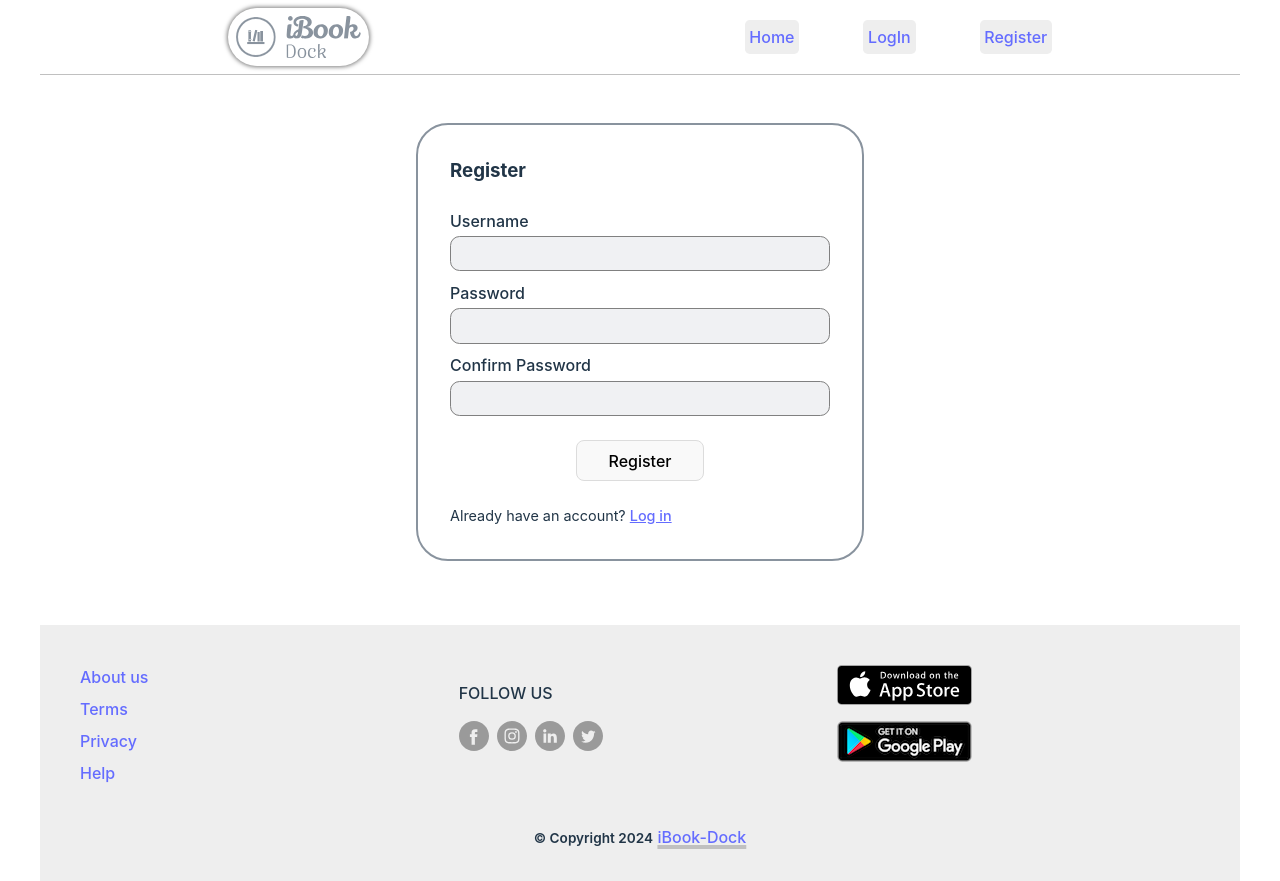
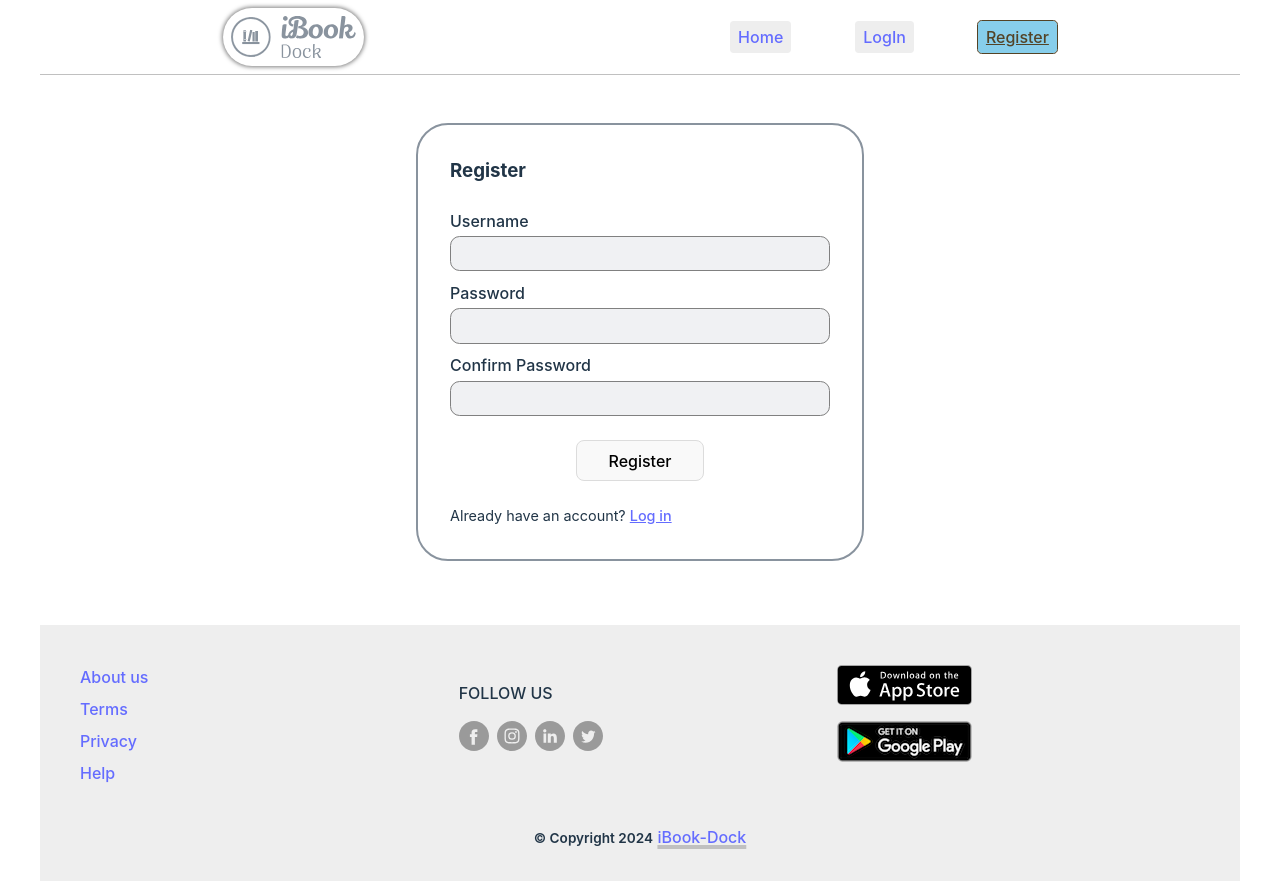
Before and after one commit to Amine-UiWeb/mern-IBook, a React (Vite) app in the folder client/: page /register in a window 1280 px wide. Built offline with nearby package versions, Linux system fonts and the light colour scheme.

Commit message:
Client: minor css change for Navbar

```diff
--- a/client/src/components/Navbar.css
+++ b/client/src/components/Navbar.css
@@ -32,24 +32,24 @@ nav.nav ul {
 }
 
 nav.nav ul li{
-  border-radius: .3rem;
   background: #eee;
+  border-radius: .23rem;
+  outline: 1px solid transparent;
   transition: .1s ease-out;
-  outline: 1px solid transparent;
 }
-nav.nav ul li:hover {
+nav.nav ul li:is(:hover, :has(> a.active)) {
   background: skyblue;
-  cursor: pointer;
   color: #fff;
   outline-color: var(--wheat-4);
+  cursor: pointer;
 }
 
 nav.nav ul li a {
+  display: block;
+  padding: .25rem .5rem;
   text-wrap: nowrap;
-  padding: .3rem;
-  display: block;
 }
-nav.nav ul li:hover a {
+nav.nav ul :is(li:hover a, li a.active) {
   color: var(--wheat-4);
   text-decoration: underline;
 }
```
